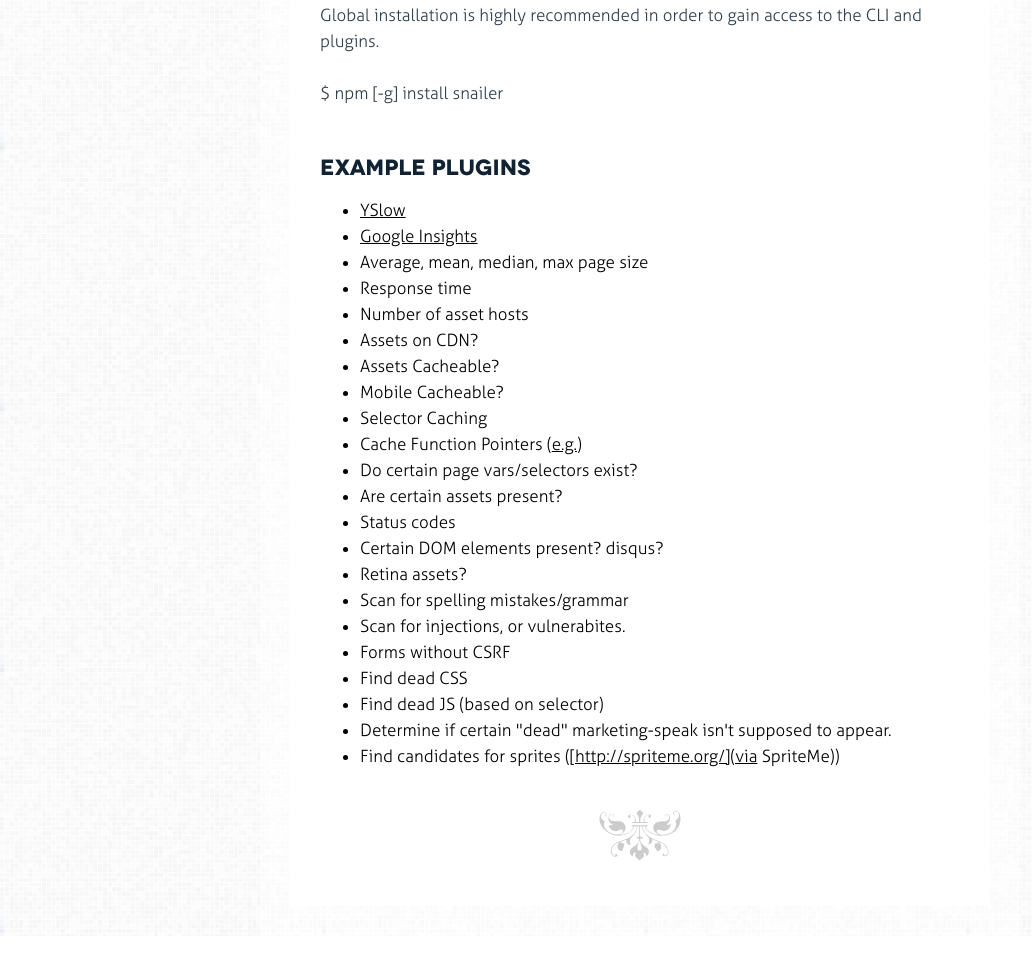
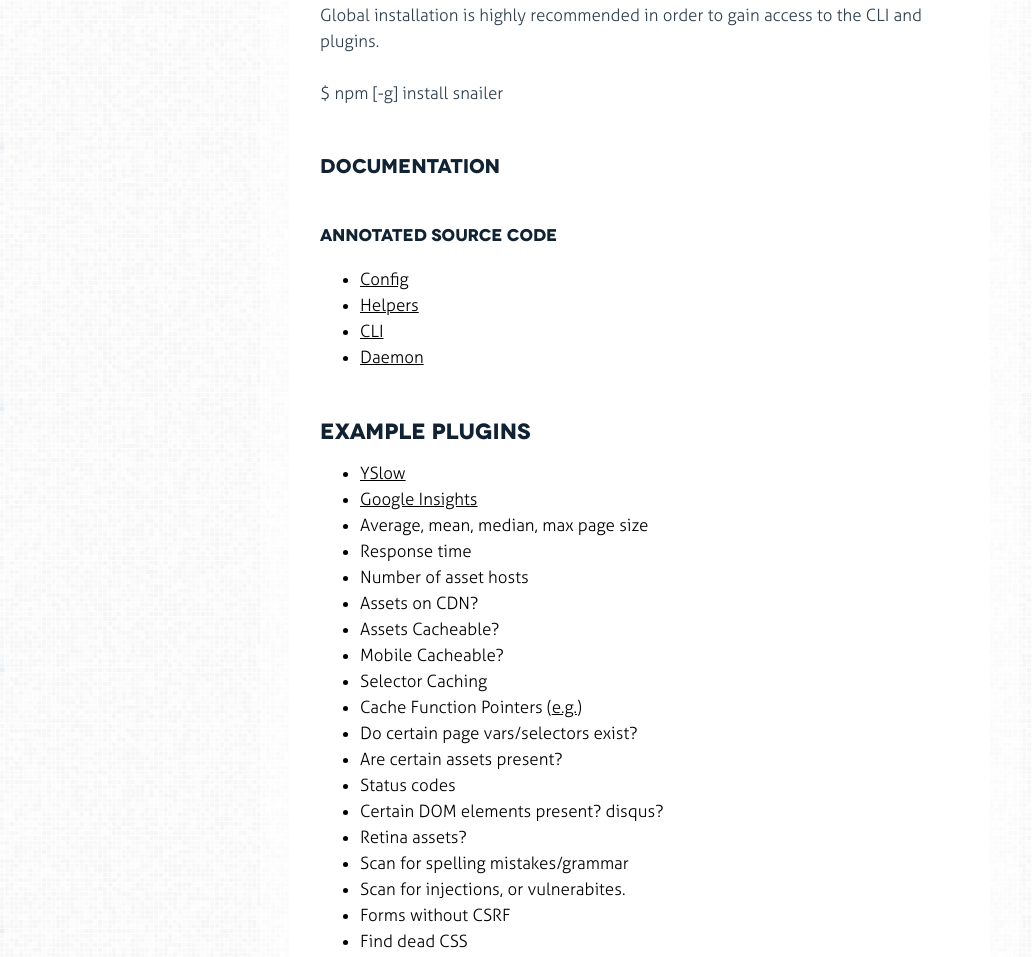
Before and after one commit to matthewhudson/snailer, a website: page docs/index.html in a window 1280 px wide. Shown: the part 895-1852 px from the top of the page, without its empty margins (0-1032 px from the left). Before the commit the page ends 1831 px from the top, so only its background shows below. Drawn offline with Linux system fonts and the light colour scheme.

Commit message:
Updating docs

```diff
--- a/docs/index.html
+++ b/docs/index.html
@@ -23,6 +23,14 @@
 <h3>Installation</h3>
 <p>Global installation is highly recommended in order to gain access to the CLI and plugins.</p>
 <p>$ npm [-g] install snailer</p>
+<h3>Documentation</h3>
+<h4>Annotated Source Code</h4>
+<ul>
+<li><a href="http://snailer.org/config.html">Config</a></li>
+<li><a href="http://snailer.org/helpers.html">Helpers</a></li>
+<li><a href="http://snailer.org/snailer-cli.html">CLI</a></li>
+<li><a href="http://snailer.org/snail-daemon.html">Daemon</a></li>
+</ul>
 <h2>Example Plugins</h2>
 <ul>
 <li><a href="http://yslow.org/node-server/">YSlow</a></li>
```
